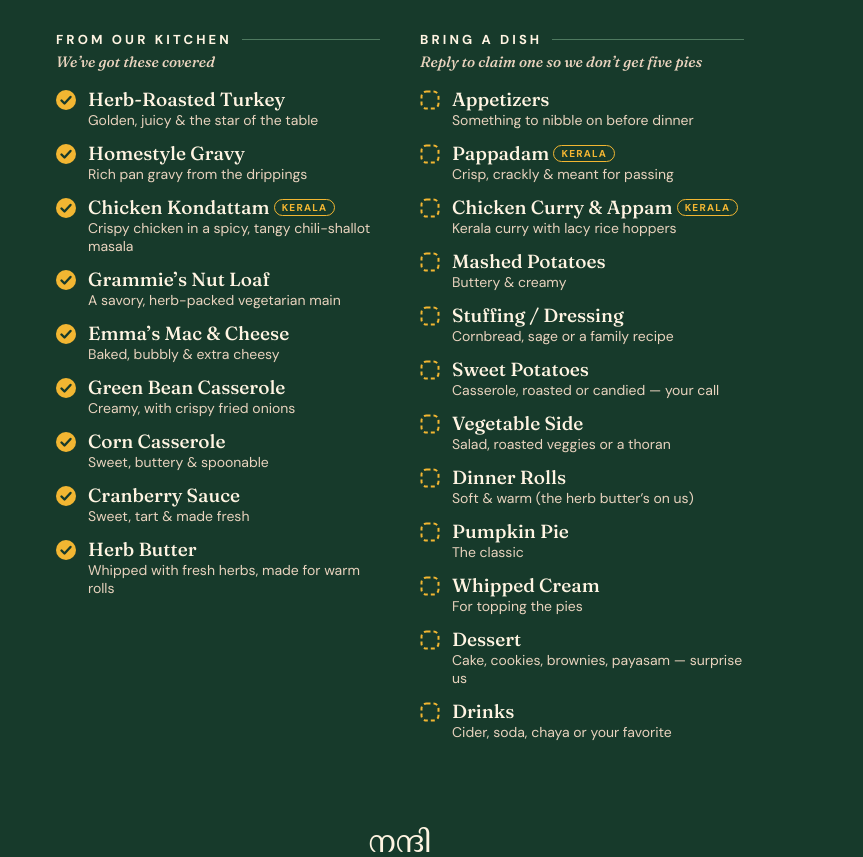
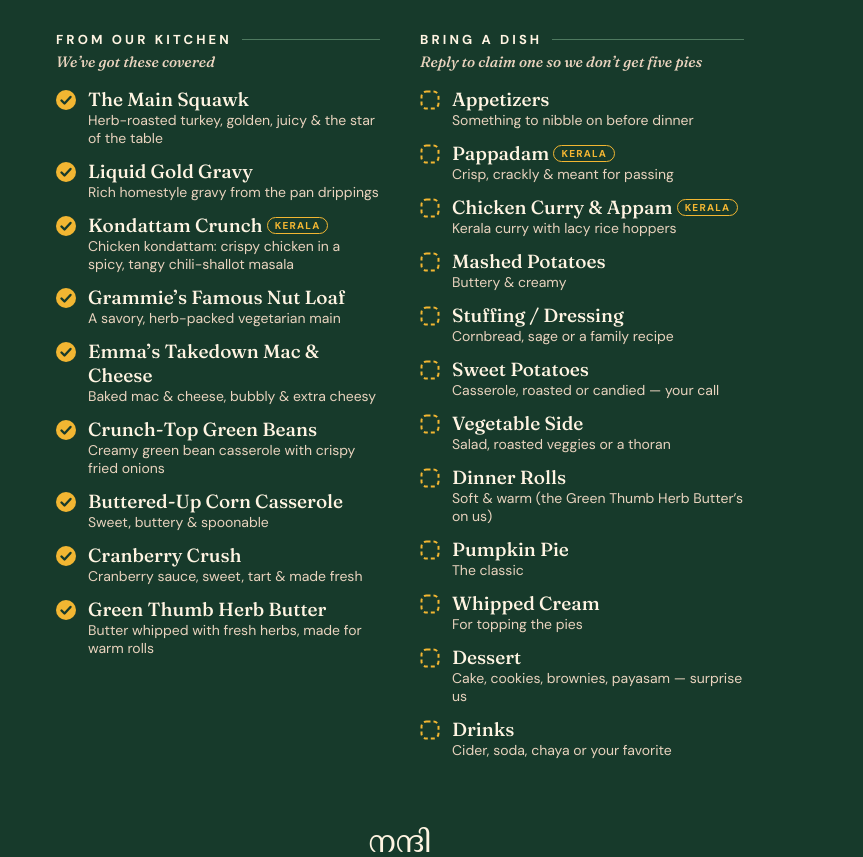
Before and after one commit to shajan-Factor42/AbbyandShajan, a plain HTML site: page tools/menu-canvas/Main.dc.html in a window 1280 px wide. Shown: the part 679-1536 px from the top of the page, without its empty margins (0-863 px from the left). Drawn offline with Linux system fonts and the light colour scheme; a script that the page names is missing.

Commit message:
Menu GIF: new names for the dishes we're making
Co-Authored-By: Claude Opus 5.5 <noreply@anthropic.com>
Claude-Session: https://claude.ai/code/session_015n8AMg2Af3VwDPHhXEiywE

```diff
--- a/tools/menu-canvas/Main.dc.html
+++ b/tools/menu-canvas/Main.dc.html
@@ -150,15 +150,15 @@ a{color:#F2B632}a:hover{color:#FFD36B}
 <div style="width: 688px; display: grid; grid-template-columns: repeat(2, minmax(0, 1fr)); column-gap: 40px; margin-top: 8px">
 <div style="display: flex; flex-direction: column; gap: 12px">
 <div style="display: flex; flex-direction: column; gap: 4px; margin-bottom: 4px"><h2 style="margin: 0; font-family: 'DM Sans', sans-serif; font-size: 13px; letter-spacing: 0.24em; font-weight: 700; color: {{accent}}; display: flex; align-items: center; gap: 10px">FROM OUR KITCHEN<span style="flex: 1; height: 1px; background: #4F7A60"></span></h2><div style="font-family: 'Fraunces', Georgia, serif; font-style: italic; font-size: 15px; color: #E9D3BE">We’ve got these covered</div></div>
-<div style="display: flex; gap: 12px; align-items: flex-start"><svg aria-hidden="true" viewBox="0 0 20 20" style="width: 20px; height: 20px; flex: none; margin-top: 3px"><circle cx="10" cy="10" r="10" fill="#F2B632"/><path d="M5.5 10.5l3 3 6-6.5" fill="none" stroke="#173A2B" stroke-width="2.4" stroke-linecap="round" stroke-linejoin="round"/></svg><div><div style="font-family: 'Fraunces', Georgia, serif; font-size: 19px; font-weight: 500; color: #FFF4E2">Herb-Roasted Turkey</div><div style="font-size: 14px; color: #E9D3BE">Golden, juicy &amp; the star of the table</div></div></div>
-<div style="display: flex; gap: 12px; align-items: flex-start"><svg aria-hidden="true" viewBox="0 0 20 20" style="width: 20px; height: 20px; flex: none; margin-top: 3px"><circle cx="10" cy="10" r="10" fill="#F2B632"/><path d="M5.5 10.5l3 3 6-6.5" fill="none" stroke="#173A2B" stroke-width="2.4" stroke-linecap="round" stroke-linejoin="round"/></svg><div><div style="font-family: 'Fraunces', Georgia, serif; font-size: 19px; font-weight: 500; color: #FFF4E2">Homestyle Gravy</div><div style="font-size: 14px; color: #E9D3BE">Rich pan gravy from the drippings</div></div></div>
-<div style="display: flex; gap: 12px; align-items: flex-start"><svg aria-hidden="true" viewBox="0 0 20 20" style="width: 20px; height: 20px; flex: none; margin-top: 3px"><circle cx="10" cy="10" r="10" fill="#F2B632"/><path d="M5.5 10.5l3 3 6-6.5" fill="none" stroke="#173A2B" stroke-width="2.4" stroke-linecap="round" stroke-linejoin="round"/></svg><div><div style="font-family: 'Fraunces', Georgia, serif; font-size: 19px; font-weight: 500; color: #FFF4E2">Chicken Kondattam <span style="font-family: 'DM Sans', sans-serif; font-size: 10px; font-weight: 700; letter-spacing: 0.12em; color: #F2B632; border: 1px solid #F2B632; border-radius: 999px; padding: 1px 7px; vertical-align: 3px">KERALA</span></div><div style="font-size: 14px; color: #E9D3BE">Crispy chicken in a spicy, tangy chili-shallot masala</div></div></div>
-<div style="display: flex; gap: 12px; align-items: flex-start"><svg aria-hidden="true" viewBox="0 0 20 20" style="width: 20px; height: 20px; flex: none; margin-top: 3px"><circle cx="10" cy="10" r="10" fill="#F2B632"/><path d="M5.5 10.5l3 3 6-6.5" fill="none" stroke="#173A2B" stroke-width="2.4" stroke-linecap="round" stroke-linejoin="round"/></svg><div><div style="font-family: 'Fraunces', Georgia, serif; font-size: 19px; font-weight: 500; color: #FFF4E2">Grammie’s Nut Loaf</div><div style="font-size: 14px; color: #E9D3BE">A savory, herb-packed vegetarian main</div></div></div>
-<div style="display: flex; gap: 12px; align-items: flex-start"><svg aria-hidden="true" viewBox="0 0 20 20" style="width: 20px; height: 20px; flex: none; margin-top: 3px"><circle cx="10" cy="10" r="10" fill="#F2B632"/><path d="M5.5 10.5l3 3 6-6.5" fill="none" stroke="#173A2B" stroke-width="2.4" stroke-linecap="round" stroke-linejoin="round"/></svg><div><div style="font-family: 'Fraunces', Georgia, serif; font-size: 19px; font-weight: 500; color: #FFF4E2">Emma’s Mac &amp; Cheese</div><div style="font-size: 14px; color: #E9D3BE">Baked, bubbly &amp; extra cheesy</div></div></div>
-<div style="display: flex; gap: 12px; align-items: flex-start"><svg aria-hidden="true" viewBox="0 0 20 20" style="width: 20px; height: 20px; flex: none; margin-top: 3px"><circle cx="10" cy="10" r="10" fill="#F2B632"/><path d="M5.5 10.5l3 3 6-6.5" fill="none" stroke="#173A2B" stroke-width="2.4" stroke-linecap="round" stroke-linejoin="round"/></svg><div><div style="font-family: 'Fraunces', Georgia, serif; font-size: 19px; font-weight: 500; color: #FFF4E2">Green Bean Casserole</div><div style="font-size: 14px; color: #E9D3BE">Creamy, with crispy fried onions</div></div></div>
-<div style="display: flex; gap: 12px; align-items: flex-start"><svg aria-hidden="true" viewBox="0 0 20 20" style="width: 20px; height: 20px; flex: none; margin-top: 3px"><circle cx="10" cy="10" r="10" fill="#F2B632"/><path d="M5.5 10.5l3 3 6-6.5" fill="none" stroke="#173A2B" stroke-width="2.4" stroke-linecap="round" stroke-linejoin="round"/></svg><div><div style="font-family: 'Fraunces', Georgia, serif; font-size: 19px; font-weight: 500; color: #FFF4E2">Corn Casserole</div><div style="font-size: 14px; color: #E9D3BE">Sweet, buttery &amp; spoonable</div></div></div>
-<div style="display: flex; gap: 12px; align-items: flex-start"><svg aria-hidden="true" viewBox="0 0 20 20" style="width: 20px; height: 20px; flex: none; margin-top: 3px"><circle cx="10" cy="10" r="10" fill="#F2B632"/><path d="M5.5 10.5l3 3 6-6.5" fill="none" stroke="#173A2B" stroke-width="2.4" stroke-linecap="round" stroke-linejoin="round"/></svg><div><div style="font-family: 'Fraunces', Georgia, serif; font-size: 19px; font-weight: 500; color: #FFF4E2">Cranberry Sauce</div><div style="font-size: 14px; color: #E9D3BE">Sweet, tart &amp; made fresh</div></div></div>
-<div style="display: flex; gap: 12px; align-items: flex-start"><svg aria-hidden="true" viewBox="0 0 20 20" style="width: 20px; height: 20px; flex: none; margin-top: 3px"><circle cx="10" cy="10" r="10" fill="#F2B632"/><path d="M5.5 10.5l3 3 6-6.5" fill="none" stroke="#173A2B" stroke-width="2.4" stroke-linecap="round" stroke-linejoin="round"/></svg><div><div style="font-family: 'Fraunces', Georgia, serif; font-size: 19px; font-weight: 500; color: #FFF4E2">Herb Butter</div><div style="font-size: 14px; color: #E9D3BE">Whipped with fresh herbs, made for warm rolls</div></div></div>
+<div style="display: flex; gap: 12px; align-items: flex-start"><svg aria-hidden="true" viewBox="0 0 20 20" style="width: 20px; height: 20px; flex: none; margin-top: 3px"><circle cx="10" cy="10" r="10" fill="#F2B632"/><path d="M5.5 10.5l3 3 6-6.5" fill="none" stroke="#173A2B" stroke-width="2.4" stroke-linecap="round" stroke-linejoin="round"/></svg><div><div style="font-family: 'Fraunces', Georgia, serif; font-size: 19px; font-weight: 500; color: #FFF4E2">The Main Squawk</div><div style="font-size: 14px; color: #E9D3BE">Herb-roasted turkey, golden, juicy &amp; the star of the table</div></div></div>
+<div style="display: flex; gap: 12px; align-items: flex-start"><svg aria-hidden="true" viewBox="0 0 20 20" style="width: 20px; height: 20px; flex: none; margin-top: 3px"><circle cx="10" cy="10" r="10" fill="#F2B632"/><path d="M5.5 10.5l3 3 6-6.5" fill="none" stroke="#173A2B" stroke-width="2.4" stroke-linecap="round" stroke-linejoin="round"/></svg><div><div style="font-family: 'Fraunces', Georgia, serif; font-size: 19px; font-weight: 500; color: #FFF4E2">Liquid Gold Gravy</div><div style="font-size: 14px; color: #E9D3BE">Rich homestyle gravy from the pan drippings</div></div></div>
+<div style="display: flex; gap: 12px; align-items: flex-start"><svg aria-hidden="true" viewBox="0 0 20 20" style="width: 20px; height: 20px; flex: none; margin-top: 3px"><circle cx="10" cy="10" r="10" fill="#F2B632"/><path d="M5.5 10.5l3 3 6-6.5" fill="none" stroke="#173A2B" stroke-width="2.4" stroke-linecap="round" stroke-linejoin="round"/></svg><div><div style="font-family: 'Fraunces', Georgia, serif; font-size: 19px; font-weight: 500; color: #FFF4E2">Kondattam Crunch <span style="font-family: 'DM Sans', sans-serif; font-size: 10px; font-weight: 700; letter-spacing: 0.12em; color: #F2B632; border: 1px solid #F2B632; border-radius: 999px; padding: 1px 7px; vertical-align: 3px">KERALA</span></div><div style="font-size: 14px; color: #E9D3BE">Chicken kondattam: crispy chicken in a spicy, tangy chili-shallot masala</div></div></div>
+<div style="display: flex; gap: 12px; align-items: flex-start"><svg aria-hidden="true" viewBox="0 0 20 20" style="width: 20px; height: 20px; flex: none; margin-top: 3px"><circle cx="10" cy="10" r="10" fill="#F2B632"/><path d="M5.5 10.5l3 3 6-6.5" fill="none" stroke="#173A2B" stroke-width="2.4" stroke-linecap="round" stroke-linejoin="round"/></svg><div><div style="font-family: 'Fraunces', Georgia, serif; font-size: 19px; font-weight: 500; color: #FFF4E2">Grammie’s Famous Nut Loaf</div><div style="font-size: 14px; color: #E9D3BE">A savory, herb-packed vegetarian main</div></div></div>
+<div style="display: flex; gap: 12px; align-items: flex-start"><svg aria-hidden="true" viewBox="0 0 20 20" style="width: 20px; height: 20px; flex: none; margin-top: 3px"><circle cx="10" cy="10" r="10" fill="#F2B632"/><path d="M5.5 10.5l3 3 6-6.5" fill="none" stroke="#173A2B" stroke-width="2.4" stroke-linecap="round" stroke-linejoin="round"/></svg><div><div style="font-family: 'Fraunces', Georgia, serif; font-size: 19px; font-weight: 500; color: #FFF4E2">Emma’s Takedown Mac &amp; Cheese</div><div style="font-size: 14px; color: #E9D3BE">Baked mac &amp; cheese, bubbly &amp; extra cheesy</div></div></div>
+<div style="display: flex; gap: 12px; align-items: flex-start"><svg aria-hidden="true" viewBox="0 0 20 20" style="width: 20px; height: 20px; flex: none; margin-top: 3px"><circle cx="10" cy="10" r="10" fill="#F2B632"/><path d="M5.5 10.5l3 3 6-6.5" fill="none" stroke="#173A2B" stroke-width="2.4" stroke-linecap="round" stroke-linejoin="round"/></svg><div><div style="font-family: 'Fraunces', Georgia, serif; font-size: 19px; font-weight: 500; color: #FFF4E2">Crunch-Top Green Beans</div><div style="font-size: 14px; color: #E9D3BE">Creamy green bean casserole with crispy fried onions</div></div></div>
+<div style="display: flex; gap: 12px; align-items: flex-start"><svg aria-hidden="true" viewBox="0 0 20 20" style="width: 20px; height: 20px; flex: none; margin-top: 3px"><circle cx="10" cy="10" r="10" fill="#F2B632"/><path d="M5.5 10.5l3 3 6-6.5" fill="none" stroke="#173A2B" stroke-width="2.4" stroke-linecap="round" stroke-linejoin="round"/></svg><div><div style="font-family: 'Fraunces', Georgia, serif; font-size: 19px; font-weight: 500; color: #FFF4E2">Buttered-Up Corn Casserole</div><div style="font-size: 14px; color: #E9D3BE">Sweet, buttery &amp; spoonable</div></div></div>
+<div style="display: flex; gap: 12px; align-items: flex-start"><svg aria-hidden="true" viewBox="0 0 20 20" style="width: 20px; height: 20px; flex: none; margin-top: 3px"><circle cx="10" cy="10" r="10" fill="#F2B632"/><path d="M5.5 10.5l3 3 6-6.5" fill="none" stroke="#173A2B" stroke-width="2.4" stroke-linecap="round" stroke-linejoin="round"/></svg><div><div style="font-family: 'Fraunces', Georgia, serif; font-size: 19px; font-weight: 500; color: #FFF4E2">Cranberry Crush</div><div style="font-size: 14px; color: #E9D3BE">Cranberry sauce, sweet, tart &amp; made fresh</div></div></div>
+<div style="display: flex; gap: 12px; align-items: flex-start"><svg aria-hidden="true" viewBox="0 0 20 20" style="width: 20px; height: 20px; flex: none; margin-top: 3px"><circle cx="10" cy="10" r="10" fill="#F2B632"/><path d="M5.5 10.5l3 3 6-6.5" fill="none" stroke="#173A2B" stroke-width="2.4" stroke-linecap="round" stroke-linejoin="round"/></svg><div><div style="font-family: 'Fraunces', Georgia, serif; font-size: 19px; font-weight: 500; color: #FFF4E2">Green Thumb Herb Butter</div><div style="font-size: 14px; color: #E9D3BE">Butter whipped with fresh herbs, made for warm rolls</div></div></div>
 </div>
 <div style="display: flex; flex-direction: column; gap: 12px">
 <div style="display: flex; flex-direction: column; gap: 4px; margin-bottom: 4px"><h2 style="margin: 0; font-family: 'DM Sans', sans-serif; font-size: 13px; letter-spacing: 0.24em; font-weight: 700; color: {{accent}}; display: flex; align-items: center; gap: 10px">BRING A DISH<span style="flex: 1; height: 1px; background: #4F7A60"></span></h2><div style="font-family: 'Fraunces', Georgia, serif; font-style: italic; font-size: 15px; color: #E9D3BE">Reply to claim one so we don’t get five pies</div></div>
@@ -169,7 +169,7 @@ a{color:#F2B632}a:hover{color:#FFD36B}
 <div style="display: flex; gap: 12px; align-items: flex-start"><svg aria-hidden="true" viewBox="0 0 20 20" style="width: 20px; height: 20px; flex: none; margin-top: 3px"><rect x="1.5" y="1.5" width="17" height="17" rx="5" fill="none" stroke="#F2B632" stroke-width="2" stroke-dasharray="4 3"/></svg><div><div style="font-family: 'Fraunces', Georgia, serif; font-size: 19px; font-weight: 500; color: #FFF4E2">Stuffing / Dressing</div><div style="font-size: 14px; color: #E9D3BE">Cornbread, sage or a family recipe</div></div></div>
 <div style="display: flex; gap: 12px; align-items: flex-start"><svg aria-hidden="true" viewBox="0 0 20 20" style="width: 20px; height: 20px; flex: none; margin-top: 3px"><rect x="1.5" y="1.5" width="17" height="17" rx="5" fill="none" stroke="#F2B632" stroke-width="2" stroke-dasharray="4 3"/></svg><div><div style="font-family: 'Fraunces', Georgia, serif; font-size: 19px; font-weight: 500; color: #FFF4E2">Sweet Potatoes</div><div style="font-size: 14px; color: #E9D3BE">Casserole, roasted or candied — your call</div></div></div>
 <div style="display: flex; gap: 12px; align-items: flex-start"><svg aria-hidden="true" viewBox="0 0 20 20" style="width: 20px; height: 20px; flex: none; margin-top: 3px"><rect x="1.5" y="1.5" width="17" height="17" rx="5" fill="none" stroke="#F2B632" stroke-width="2" stroke-dasharray="4 3"/></svg><div><div style="font-family: 'Fraunces', Georgia, serif; font-size: 19px; font-weight: 500; color: #FFF4E2">Vegetable Side</div><div style="font-size: 14px; color: #E9D3BE">Salad, roasted veggies or a thoran</div></div></div>
-<div style="display: flex; gap: 12px; align-items: flex-start"><svg aria-hidden="true" viewBox="0 0 20 20" style="width: 20px; height: 20px; flex: none; margin-top: 3px"><rect x="1.5" y="1.5" width="17" height="17" rx="5" fill="none" stroke="#F2B632" stroke-width="2" stroke-dasharray="4 3"/></svg><div><div style="font-family: 'Fraunces', Georgia, serif; font-size: 19px; font-weight: 500; color: #FFF4E2">Dinner Rolls</div><div style="font-size: 14px; color: #E9D3BE">Soft &amp; warm (the herb butter’s on us)</div></div></div>
+<div style="display: flex; gap: 12px; align-items: flex-start"><svg aria-hidden="true" viewBox="0 0 20 20" style="width: 20px; height: 20px; flex: none; margin-top: 3px"><rect x="1.5" y="1.5" width="17" height="17" rx="5" fill="none" stroke="#F2B632" stroke-width="2" stroke-dasharray="4 3"/></svg><div><div style="font-family: 'Fraunces', Georgia, serif; font-size: 19px; font-weight: 500; color: #FFF4E2">Dinner Rolls</div><div style="font-size: 14px; color: #E9D3BE">Soft &amp; warm (the Green Thumb Herb Butter’s on us)</div></div></div>
 <div style="display: flex; gap: 12px; align-items: flex-start"><svg aria-hidden="true" viewBox="0 0 20 20" style="width: 20px; height: 20px; flex: none; margin-top: 3px"><rect x="1.5" y="1.5" width="17" height="17" rx="5" fill="none" stroke="#F2B632" stroke-width="2" stroke-dasharray="4 3"/></svg><div><div style="font-family: 'Fraunces', Georgia, serif; font-size: 19px; font-weight: 500; color: #FFF4E2">Pumpkin Pie</div><div style="font-size: 14px; color: #E9D3BE">The classic</div></div></div>
 <div style="display: flex; gap: 12px; align-items: flex-start"><svg aria-hidden="true" viewBox="0 0 20 20" style="width: 20px; height: 20px; flex: none; margin-top: 3px"><rect x="1.5" y="1.5" width="17" height="17" rx="5" fill="none" stroke="#F2B632" stroke-width="2" stroke-dasharray="4 3"/></svg><div><div style="font-family: 'Fraunces', Georgia, serif; font-size: 19px; font-weight: 500; color: #FFF4E2">Whipped Cream</div><div style="font-size: 14px; color: #E9D3BE">For topping the pies</div></div></div>
 <div style="display: flex; gap: 12px; align-items: flex-start"><svg aria-hidden="true" viewBox="0 0 20 20" style="width: 20px; height: 20px; flex: none; margin-top: 3px"><rect x="1.5" y="1.5" width="17" height="17" rx="5" fill="none" stroke="#F2B632" stroke-width="2" stroke-dasharray="4 3"/></svg><div><div style="font-family: 'Fraunces', Georgia, serif; font-size: 19px; font-weight: 500; color: #FFF4E2">Dessert</div><div style="font-size: 14px; color: #E9D3BE">Cake, cookies, brownies, payasam — surprise us</div></div></div>
```
Also changed, not shown: assets/pass-the-papadam-menu.gif.
